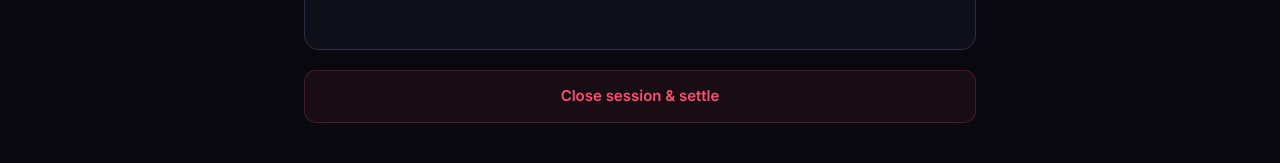
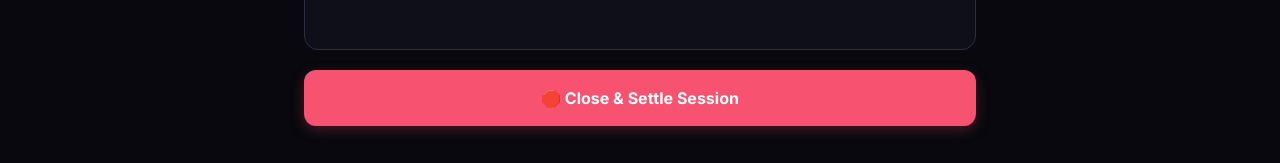
Before and after one commit to shivam-s-dev/PrivateStream, a Next.js app: page /session/1 in a window 1280 px wide. Shown: the part 642-805 px from the top of the page. Built offline with nearby package versions, Linux system fonts and the light colour scheme; no server answers.

Commit message:
style: make Close & Settle button more prominent based on user feedback

```diff
--- a/app/session/[id]/page.tsx
+++ b/app/session/[id]/page.tsx
@@ -343,15 +343,16 @@ export default function SessionPage({ params }: { params: Promise<{ id: string }
           <motion.button onClick={handleClose} disabled={closing} whileTap={{ scale: 0.97 }}
             id="close-session-btn"
             style={{
-              width: '100%', padding: '14px', display: 'flex', alignItems: 'center', justifyContent: 'center', gap: 8,
-              background: `${C.danger}12`, color: C.danger, border: `1.5px solid ${C.danger}35`,
-              borderRadius: 12, fontWeight: 600, fontSize: 15, cursor: 'pointer', transition: 'background 0.15s',
-              opacity: closing ? 0.55 : 1,
+              width: '100%', padding: '16px', display: 'flex', alignItems: 'center', justifyContent: 'center', gap: 8,
+              background: C.danger, color: '#FFFFFF', border: `none`,
+              borderRadius: 12, fontWeight: 700, fontSize: 16, cursor: 'pointer', transition: 'background 0.15s, opacity 0.15s',
+              opacity: closing ? 0.6 : 1,
+              boxShadow: `0 4px 14px ${C.danger}40`
             }}>
             {closing ? <>
-              <span style={{ width: 16, height: 16, border: `2px solid ${C.danger}40`, borderTopColor: C.danger, borderRadius: '50%', display: 'inline-block', animation: 'spin 0.8s linear infinite' }} />
-              Settling on Stellar… (waiting for network)
-            </> : 'Close session & settle'}
+              <span style={{ width: 16, height: 16, border: `2px solid #FFFFFF40`, borderTopColor: '#FFFFFF', borderRadius: '50%', display: 'inline-block', animation: 'spin 0.8s linear infinite' }} />
+              Settling on Stellar…
+            </> : '🛑 Close & Settle Session'}
           </motion.button>
         )}
 
```
